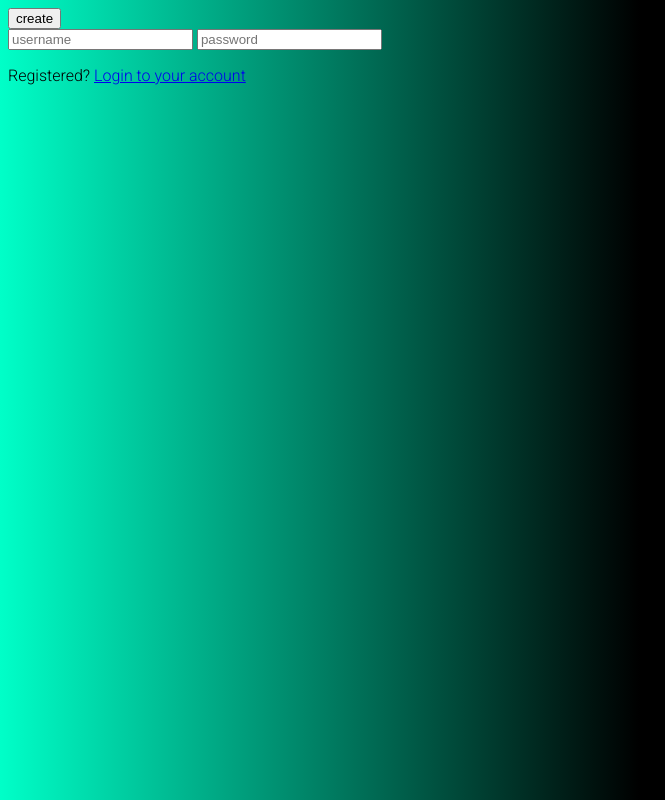
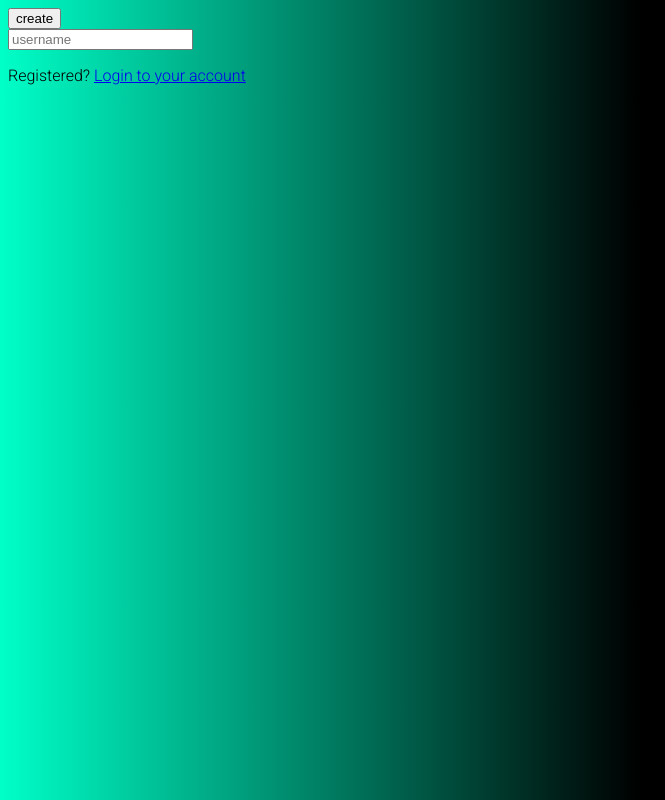
Before and after one commit to littyjohn09/paradise, a plain HTML site: page signup.html in a window 1280 px wide. Shown: the whole page, without its empty margins (0-665 px from the left). Drawn offline with Linux system fonts and the light colour scheme.

Commit message:
Update signup.html

```diff
--- a/signup.html
+++ b/signup.html
@@ -11,7 +11,7 @@
         </form>
         <form class="login-form">
           <input type="text" placeholder="username" />
-          <input type="password" placeholder="password" />
+
 
           <p class="message">
             Registered? <a href="login.html">Login to your account</a>
```
